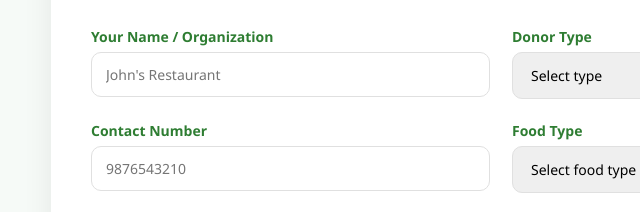
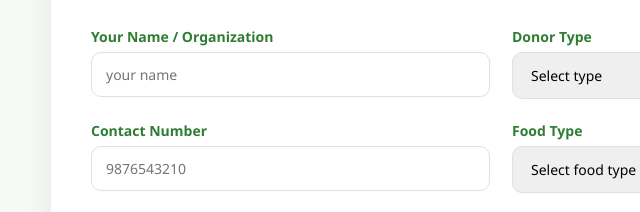
Before and after one commit to dbharathvaj/sharenserve, a website: page donate.html in a window 1280 px wide. Shown: the part 418-630 px from the top of the page, 139-779 px from the left. Drawn offline with Linux system fonts and the light colour scheme.

Commit message:
Update donate.html

```diff
--- a/donate.html
+++ b/donate.html
@@ -37,7 +37,7 @@
                 <div class="form-grid">
                     <div class="form-group">
                         <label for="donor-name">Your Name / Organization</label>
-                        <input id="donor-name" name="name" type="text" placeholder="John's Restaurant">
+                        <input id="donor-name" name="name" type="text" placeholder="your name">
                     </div>
 
                     <div class="form-group">
```
